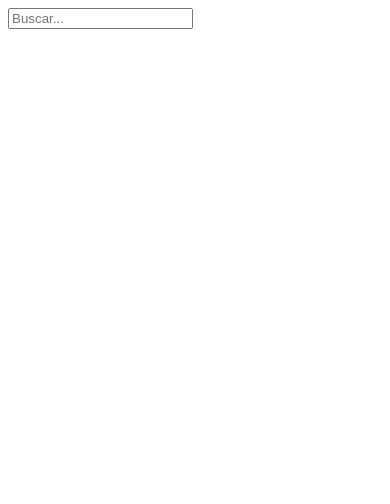
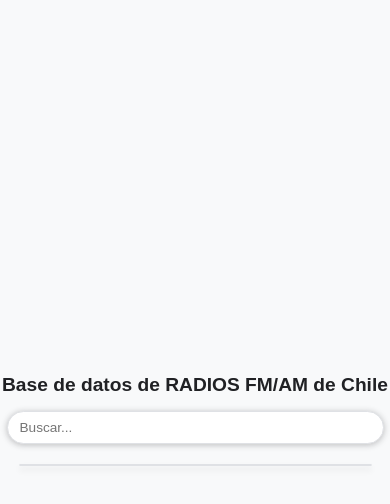
Before and after one commit to palminiocl/radios.palminio.cl, a website: page index.html in a window 390 px wide. Drawn offline with Linux system fonts and the light colour scheme.

Commit message:
style: add responsive design and styling to index.html - implement styles for search input and results list - add media queries for better mobile responsiveness

```diff
--- a/index.html
+++ b/index.html
@@ -4,46 +4,144 @@
     <meta charset="UTF-8">
     <meta name="viewport" content="width=device-width, initial-scale=1.0">
     <title>Base de datos de RADIOS FM/AM de Chile</title>
+    <style>
+        body {
+            font-family: Arial, sans-serif;
+            margin: 0;
+            padding: 0;
+            display: flex;
+            flex-direction: column;
+            align-items: center;
+            justify-content: center;
+            min-height: 100vh;
+            background-color: #f8f9fa;
+        }
+
+        h1 {
+            font-size: 2rem;
+            margin-bottom: 20px;
+            color: #202124;
+            text-align: center;
+        }
+
+        #searchInput {
+            width: 90%;
+            max-width: 600px;
+            padding: 12px 16px;
+            font-size: 1rem;
+            border: 1px solid #dfe1e5;
+            border-radius: 24px;
+            outline: none;
+            box-shadow: 0 1px 6px rgba(32, 33, 36, 0.28);
+            transition: box-shadow 0.2s ease-in-out;
+        }
+
+        #searchInput:focus {
+            box-shadow: 0 1px 8px rgba(32, 33, 36, 0.35);
+        }
+
+        #results {
+            margin-top: 20px;
+            width: 90%;
+            max-width: 600px;
+            list-style: none;
+            padding: 0;
+            max-height: 300px;
+            overflow-y: auto;
+            border: 1px solid #dfe1e5;
+            border-radius: 8px;
+            background-color: #ffffff;
+            box-shadow: 0 4px 6px rgba(0, 0, 0, 0.1);
+        }
+
+        #results li {
+            padding: 15px;
+            border-bottom: 1px solid #e0e0e0;
+            font-size: 1rem;
+            color: #202124;
+            display: flex;
+            flex-direction: column;
+            align-items: flex-start;
+            transition: background-color 0.2s ease-in-out;
+        }
+
+        #results li:hover {
+            background-color: #f1f3f4;
+        }
+
+        #results li:last-child {
+            border-bottom: none;
+        }
+
+        #results li span {
+            font-weight: bold;
+            color: #5f6368;
+        }
+
+        @media (max-width: 768px) {
+            h1 {
+                font-size: 1.5rem;
+            }
+
+            #searchInput {
+                font-size: 0.9rem;
+                padding: 10px 14px;
+            }
+
+            #results li {
+                font-size: 0.9rem;
+                padding: 12px;
+            }
+        }
+
+        @media (max-width: 480px) {
+            h1 {
+                font-size: 1.2rem;
+                margin-bottom: 15px;
+            }
+
+            #searchInput {
+                font-size: 0.85rem;
+                padding: 8px 12px;
+            }
+
+            #results {
+                max-height: 200px;
+            }
+
+            #results li {
+                font-size: 0.85rem;
+                padding: 10px;
+            }
+        }
+    </style>
 </head>
 <body>
-
-    <!-- Input field for the user to type their search query -->
+    <h1>Base de datos de RADIOS FM/AM de Chile</h1>
     <input type="text" id="searchInput" placeholder="Buscar...">
-
-    <!-- Unordered list to display the search results -->
     <ul id="results"></ul>
 
     <script>
-        // Add an event listener to the search input field to detect user input
         document.getElementById('searchInput').addEventListener('input', function() {
-            // Get the user's query, convert it to lowercase, trim whitespace, and split it into terms
             const query = this.value.toLowerCase().trim().replace(/\s+/g, ' ').split(' ');
 
-            // Fetch the JSON file containing the radio data
             fetch('listado_clean.json')
-                .then(response => response.json()) // Parse the JSON response
+                .then(response => response.json())
                 .then(data => {
-                    // Filter the data based on the user's query
                     const results = data.filter(item =>
                         query.every(term =>
-                            // Check if each term matches any of the radio's properties
                             (item.Nombre_Radio && item.Nombre_Radio.toLowerCase().includes(term)) ||
                             (item.Frecuencia && item.Frecuencia.toString().toLowerCase().includes(term)) ||
                             (item.Zona_Servicio && item.Zona_Servicio.toLowerCase().includes(term))
                         )
                     );
 
-                    // Get the results list element
                     const resultsList = document.getElementById('results');
-                    // Clear any previous results
                     resultsList.innerHTML = '';
 
-                    // Loop through the filtered results and create list items for each
                     results.forEach(item => {
                         const li = document.createElement('li');
-                        // Set the text content of the list item to include radio details
                         li.textContent = `${item.Nombre_Radio} ${item.Zona_Servicio} ${item.Frecuencia} ${item.Tipo}`;
-                        // Append the list item to the results list
                         resultsList.appendChild(li);
                     });
                 });
```
